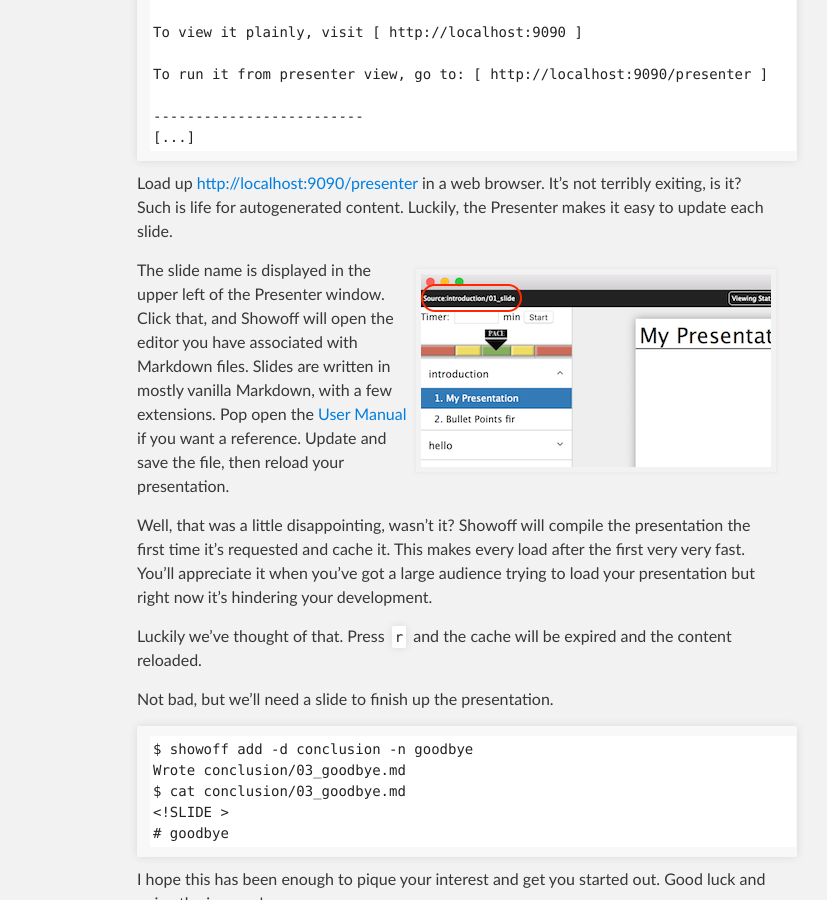
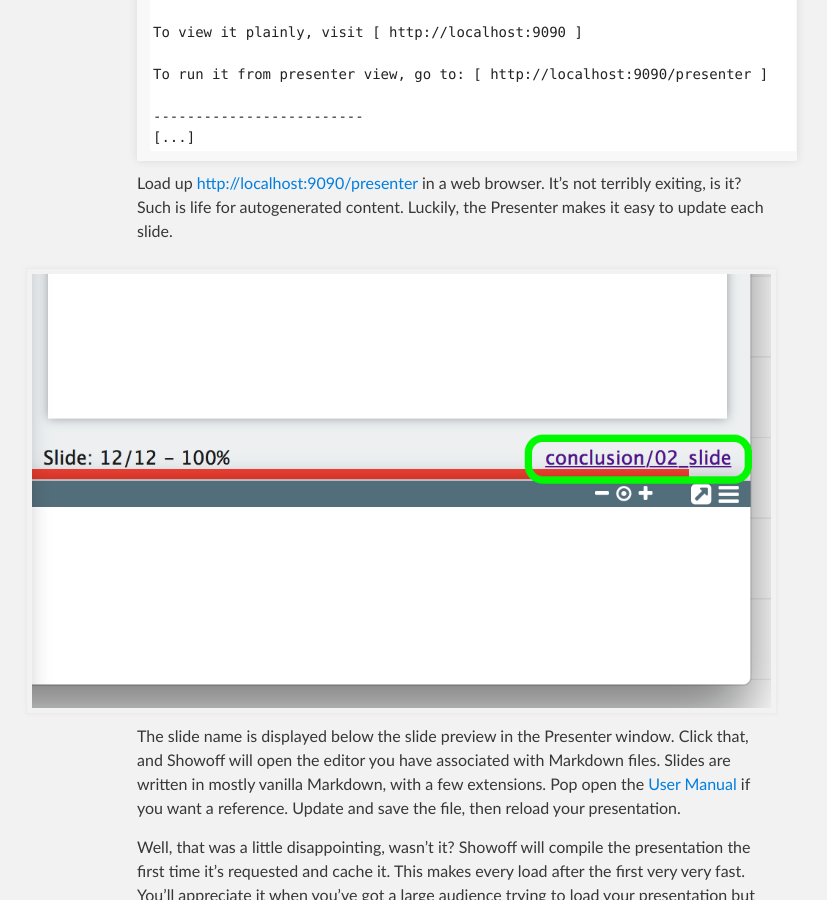
Before and after one commit to binford2k/showoff, a Jekyll site: the page built from quickstart.md, in a window 1280 px wide and 900 px high, scrolled down 1979 px. Shown: the whole window, without its empty margins (183-1010 px from the left). Built offline with Jekyll 4.4.1, drawn with Linux system fonts in a browser that asks for light colours; the repository's description, which GitHub fills in, is left out.

Commit message:
Update with the new UI

```diff
--- a/quickstart.md
+++ b/quickstart.md
@@ -101,7 +101,7 @@ content. Luckily, the Presenter makes it easy to update each slide.
 
 <img src="{{ site.github.url }}/images/edit_link.png" alt="Edit Link" style="float:right;" />
 
-The slide name is displayed in the upper left of the Presenter window. Click that,
+The slide name is displayed below the slide preview in the Presenter window. Click that,
 and Showoff will open the editor you have associated with Markdown files. Slides
 are written in mostly vanilla Markdown, with a few extensions. Pop open the
 [User Manual]({{ site.github.url }}/documentation/AUTHORING_rdoc.html)
```
Also changed, not shown: images/edit_link.png, images/presenter.png, screenshots/downloads.png, screenshots/help.png, screenshots/mobile_presenter.png, screenshots/presenter.png, screenshots/quiz_responses.png.
